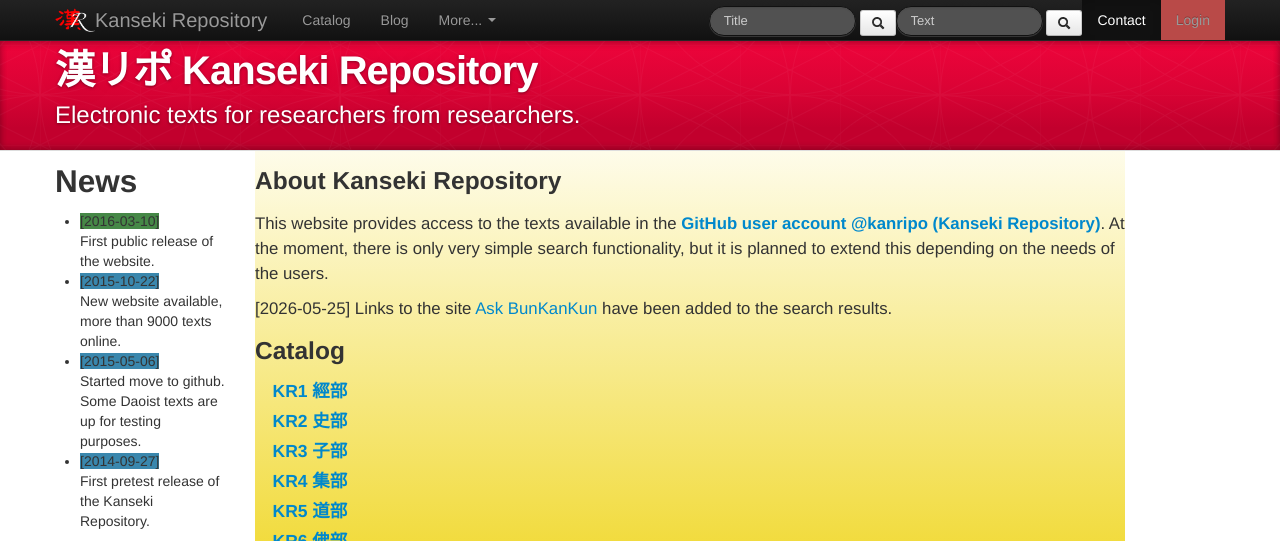
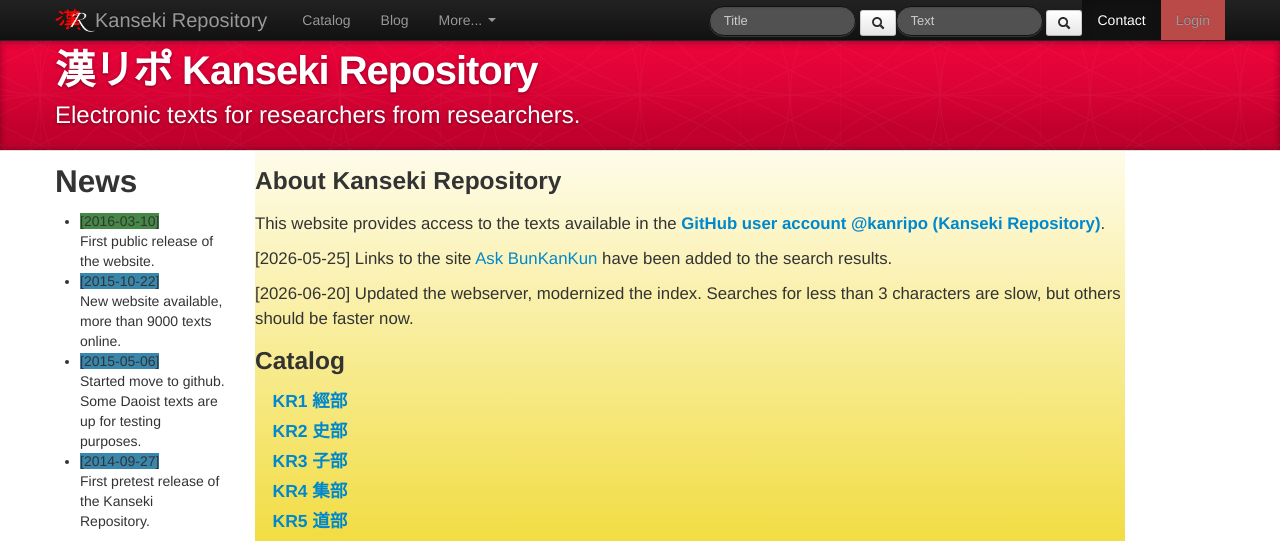
Before and after one commit to mandoku/mdweb, a Flask app: template app/templates/index.html in a window 1280 px wide. Shown: the top 541 px of the page. Run offline with Flask 3, Linux system fonts and the light colour scheme; the template is opened without the code that fills it, so the values that code supplies are empty; some libraries are stand-ins or nearby versions; grey boxes are pictures that could not be loaded.

Commit message:
Index page update.

```diff
--- a/app/templates/index.html
+++ b/app/templates/index.html
@@ -35,10 +35,9 @@
     {% else %}
     <p>This website provides access to the texts available in
     the <b><a href="http://github.com/kanripo">GitHub user account @kanripo (Kanseki Repository)</a></b>.
-    At the moment, there is only very simple search functionality, but
-    it is planned to extend this depending on the needs of the
-      users.</p>
+    </p>
     <p>[2026-05-25] Links to the site <a href="https://ask.bunkankun.org" target="bunkankun">Ask BunKanKun</a> have been added to the search results.</p>
+    <p>[2026-06-20] Updated the webserver, modernized the index. Searches for less than 3 characters are slow, but others should be faster now. </p>
     <h3>Catalog</h3>
     {% endif %}
     <h4>　<a href="{{url_for('main.catalog', coll='KR1')}}">KR1 	經部</a></h4>
```
